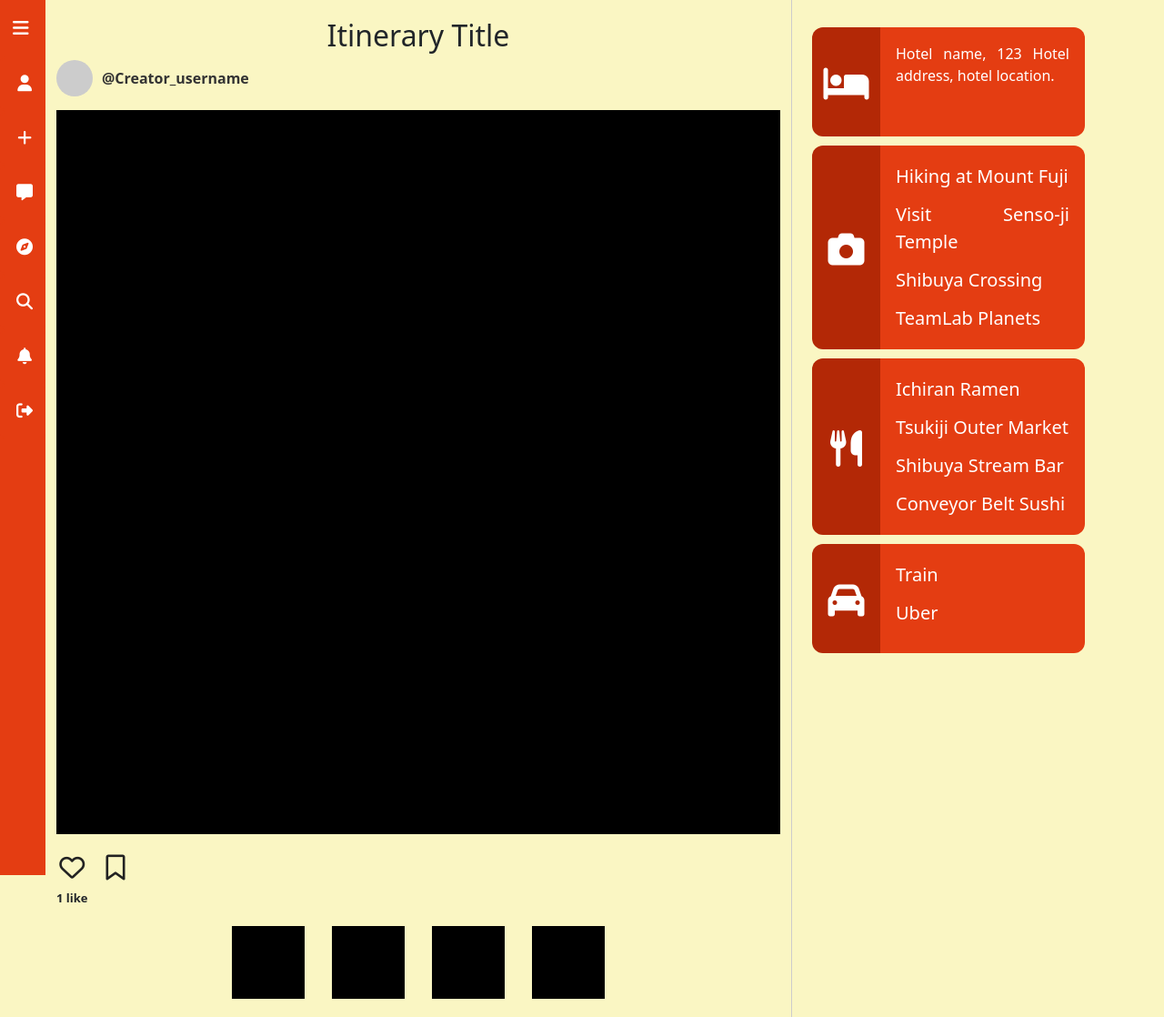
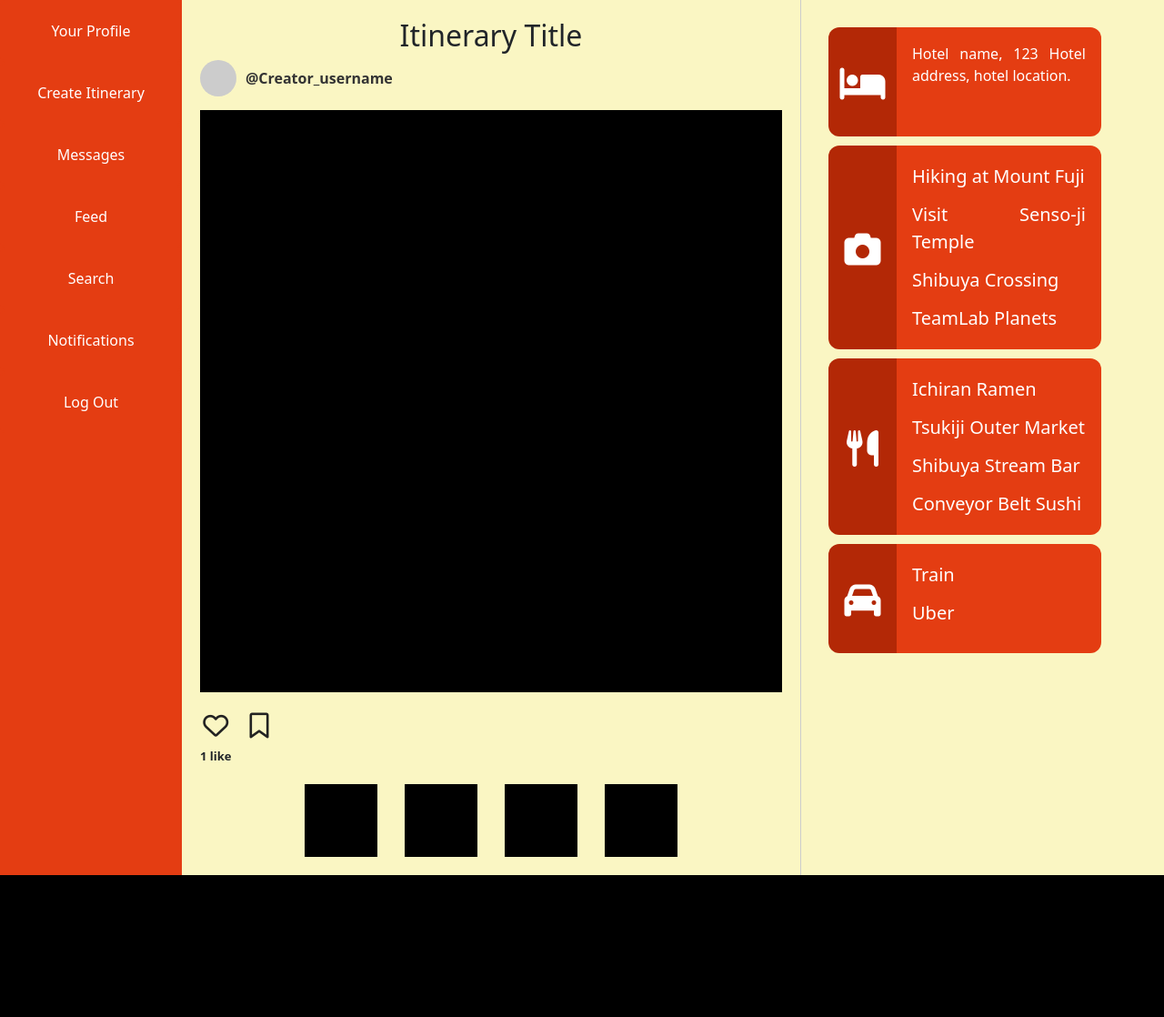
Before and after one commit to laura-camila-av/travel-social-media, a Flask app: page /itinerary/1 in a window 1280 px wide. Shown: the whole page at 91% size. After the commit the page ends 962 px from the top, so only its background shows below. Run offline with Flask 3, Linux system fonts and the light colour scheme; some libraries are stand-ins or nearby versions.

Commit message:
this branch had the removed merge commit from main which caused conflicts, removed that pr (#87) from this branch and made required changes for the notifications page. issue fixed

```diff
--- a/static/styles.css
+++ b/static/styles.css
@@ -777,77 +777,34 @@ a:hover, a:active {
 }
 
 /*Navigation Bar to go on every page*/
-.navigation-bar {
-    position: fixed;
-    top: 0;
-    left: 0;
-    width: 50px;
-    height: 100%;
-    background-color: #e43d12;
-    z-index: 100;
-    overflow: hidden;
-    transition: width 0.3s ease;
-}
-
-.navigation-bar.expanded {
-    width: 200px;
-}
-
-.nav-toggle-btn {
-    background: none;
-    border: none;
-    color: white;
-    font-size: 20px;
-    padding: 16px 14px;
-    cursor: pointer;
-    width: 100%;
-    text-align: left;
-}
-
-.nav-links {
-    list-style: none;
+.navigation-bar ul {
+    list-style-type: none;
     margin: 0;
     padding: 0;
-}
-
-.nav-links li a {
-    display: flex;
-    align-items: center;
-    gap: 14px;
-    color: white;
-    padding: 16px 14px;
+    width: 200px;
+    background-color: #e43d12;
+    position: fixed;
+    overflow: auto;
+    height: 100%;
+}
+
+.navigation-bar li a {
+    display: block;
+    color: white;
+    padding: 20px 14px;
     text-decoration: none;
-    white-space: nowrap;
-}
-
-.nav-links li a:hover {
+}
+
+.navigation-bar li a:hover {
     background-color: #e66240;
-}
-
-.nav-links li a i {
-    font-size: 18px;
-    min-width: 22px;
-    text-align: center;
-}
-
-.nav-label {
-    opacity: 0;
-    transition: opacity 0.2s ease;
-}
-
-.navigation-bar.expanded .nav-label {
-    opacity: 1;
-}
-
-@media (max-width: 768px) {
-    .navigation-bar {
-        display: none;
-    }
+    color: white;
 }
 /*Itinerary display styling START*/
 .page-wrapper {
-    margin-left: 50px;
-    transition: margin-left 0.3s ease;
+    margin-left: 200px; /* same as nav width */
+    display: flex;
+    height: 100vh;
+    overflow: hidden;
 }
 
 .middle-column {
--- a/templates/dms.html
+++ b/templates/dms.html
@@ -1,9 +1,6 @@
 <!DOCTYPE html>
 <html lang="en">
 <head>
-  <link rel="stylesheet" href="https://cdnjs.cloudflare.com/ajax/libs/font-awesome/6.5.0/css/all.min.css">
-  <link rel="stylesheet" href="https://cdnjs.cloudflare.com/ajax/libs/bootstrap/5.3.2/css/bootstrap.min.css">
-  <link rel="stylesheet" href="{{ url_for('static', filename='styles.css') }}">
   <meta charset="UTF-8" />
   <meta name="viewport" content="width=device-width, initial-scale=1.0" />
   <title>DMs</title>
@@ -149,7 +146,7 @@
     }
   }, 3000);
 </script>
-<script src="https://cdnjs.cloudflare.com/ajax/libs/bootstrap/5.3.2/js/bootstrap.bundle.min.js"></script>
+
 </body>
 </html>
 
--- a/templates/feed.html
+++ b/templates/feed.html
@@ -4,9 +4,7 @@
     <meta charset="UTF-8">
     <meta name="viewport" content="width=device-width, initial-scale=1.0">
     <title>Webname - Search</title>
-    <link rel="stylesheet" href="https://cdnjs.cloudflare.com/ajax/libs/font-awesome/6.5.0/css/all.min.css">
-    <link rel="stylesheet" href="https://cdnjs.cloudflare.com/ajax/libs/bootstrap/5.3.2/css/bootstrap.min.css">
-    <link rel="stylesheet" href="{{ url_for('static', filename='styles.css') }}">
+    <link rel="stylesheet" href="../static/styles.css">
 </head>
 
 <body>
@@ -88,7 +86,6 @@
         </div>
 
     </div>
-    <script src="https://cdnjs.cloudflare.com/ajax/libs/bootstrap/5.3.2/js/bootstrap.bundle.min.js"></script>
 </body>
 </html>
 
--- a/templates/itinerary-display.html
+++ b/templates/itinerary-display.html
@@ -12,9 +12,8 @@
     {% include 'navbar.html' %}
 
     <div class="page-wrapper">
-    <div class="container-fluid">
-        <div class="row">
-            <div class="col-lg-8 middle-column">
+        <div class="middle-column">
+
             <h2>Itinerary Title</h2>
             <div class="creator-section">
                 <div class="creator-pic"></div>
@@ -22,6 +21,7 @@
             </div>
             <div class="main-image"></div>
             <div class="action-buttons">
+                <!-- LIKE COLUMN -->
                 <div class="like-group">
                     <button
                         id="likeButton"
@@ -31,10 +31,12 @@
                     >
                         <i id="likeIcon" class="{% if user_liked %}fa-solid{% else %}fa-regular{% endif %} fa-heart"></i>
                     </button>
+
                     <span id="likeCount">
                         {{ like_count }} {% if like_count == 1 %}like{% else %}likes{% endif %}
                     </span>
                 </div>
+                <!-- SAVE BUTTON -->
                 <button
                     id="saveButton"
                     class="save-button {% if user_saved %}saved{% endif %}"
@@ -45,14 +47,27 @@
                 </button>
             </div>
             <div class="day-thumbnails">
-                    <div class="day-card"><div class="overlay-text">Day 2</div></div>
-                    <div class="day-card"><div class="overlay-text">Day 3</div></div>
-                    <div class="day-card"><div class="overlay-text">Day 4</div></div>
-                    <div class="day-card"><div class="overlay-text">Day 5</div></div>
-                </div>
+
+            <div class="day-card">
+            <div class="overlay-text">Day 2</div>
             </div>
 
-            <div class="col-lg-4 right-column">
+            <div class="day-card">
+            <div class="overlay-text">Day 3</div>
+            </div>
+
+            <div class="day-card">
+            <div class="overlay-text">Day 4</div>
+        </div>
+
+        <div class="day-card">
+            <div class="overlay-text">Day 5</div>
+        </div>
+
+        </div>
+
+    </div>
+   <div class="right-column">
     <div class="itinerary-detail-box">
         <div class="detail-icon-panel">
             <i class="fa-solid fa-bed"></i>
@@ -60,6 +75,7 @@
         <div class="detail-content">
             <p>Hotel name, 123 Hotel address, hotel location.</p>
         </div>
+
     </div>
 
     <div class="itinerary-detail-box" id="activities-box">
@@ -109,12 +125,12 @@
             </div>
         </div>
     </div>
-
     <div class="itinerary-detail-box" id="transport-box">
         <div class="detail-icon-panel">
             <i class="fa-solid fa-car"></i>
         </div>
         <div class="detail-content">
+            <div class="activities-content">
             <div class="transport-collapsed">
                 <p style="font-size: 20px; margin: 2px 0;">Train</p>
                 <p style="font-size: 20px; margin: 2px 0;">Uber</p>
@@ -130,12 +146,12 @@
             </div>
         </div>
     </div>
-            </div>
 
 </div>
 </div>
+
+
 </div>
-
 <script src="https://cdnjs.cloudflare.com/ajax/libs/jquery/3.7.1/jquery.min.js"></script>
 <script src="{{ url_for('static', filename='itinerary-display.js') }}"></script>
 <script>
--- a/templates/itinerary.html
+++ b/templates/itinerary.html
@@ -6,7 +6,6 @@
     <title>Create Itinerary</title>
     <link rel="stylesheet" href="{{ url_for('static', filename='styles.css') }}">
     <link rel="stylesheet" href="https://cdnjs.cloudflare.com/ajax/libs/font-awesome/6.5.0/css/all.min.css">
-    <link rel="stylesheet" href="https://cdnjs.cloudflare.com/ajax/libs/bootstrap/5.3.2/css/bootstrap.min.css">
 </head>
 <body>
 
@@ -677,7 +676,6 @@ function updateTilePreview(field, dayNum) {
             });
         }
     </script>
-    <script src="https://cdnjs.cloudflare.com/ajax/libs/bootstrap/5.3.2/js/bootstrap.bundle.min.js"></script>
 </body>
 </html>
 
--- a/templates/navbar.html
+++ b/templates/navbar.html
@@ -1,88 +1,15 @@
 <!-- NAVBAR -->
-<nav class="navigation-bar" id="sideNav">
-    <button class="nav-toggle-btn" id="navToggle">
-        <i class="fa-solid fa-bars"></i>
-    </button>
-    <ul class="nav-links">
-        <li>
-            <a href="{{ url_for('user_profile') }}">
-                <i class="fa-solid fa-user"></i>
-                <span class="nav-label">Your Profile</span>
-            </a>
-        </li>
-        <li>
-            <a href="{{ url_for('itinerary_create') }}">
-                <i class="fa-solid fa-plus"></i>
-                <span class="nav-label">Create Itinerary</span>
-            </a>
-        </li>
-        <li>
-            <a href="{{ url_for('dms') }}">
-                <i class="fa-solid fa-message"></i>
-                <span class="nav-label">Messages</span>
-            </a>
-        </li>
-        <li>
-            <a href="{{ url_for('feed') }}">
-                <i class="fa-solid fa-compass"></i>
-                <span class="nav-label">Feed</span>
-            </a>
-        </li>
-        <li>
-            <a href="{{ url_for('search') }}">
-                <i class="fa-solid fa-magnifying-glass"></i>
-                <span class="nav-label">Search</span>
-            </a>
-        </li>
-        <li>
-            <a href="{{ url_for('notifications') }}">
-                <i class="fa-solid fa-bell"></i>
-                <span class="nav-label">Notifications</span>
-            </a>
-        </li>
-        <li>
-            <a href="{{ url_for('logout') }}" id="logoutLink">
-                <i class="fa-solid fa-right-from-bracket"></i>
-                <span class="nav-label">Log Out</span>
-            </a>
-        </li>
+<div class="navigation-bar">
+    <ul>
+        <li><a href="{{ url_for('user_profile') }}">Your Profile</a></li>
+        <li><a href="{{ url_for('itinerary_create') }}">Create Itinerary</a></li>
+        <li><a href="{{ url_for('dms') }}">Messages</a></li>
+        <li><a href="{{ url_for('feed') }}">Feed</a></li>
+        <li><a href="{{ url_for('search') }}">Search</a></li>
+        <li><a href="{{ url_for('notifications') }}">Notifications</a></li>
+        <li><a href="#" id="logoutLink">Log Out</a></li>
     </ul>
-</nav>
-
-<div id="logoutModal" class="modal hidden">
-    <div class="modal-box">
-        <p>Are you sure you want to log out?</p>
-        <div class="modal-buttons">
-            <button class="btn-confirm" onclick="confirmLogout()">Yes</button>
-            <button class="btn-cancel" onclick="closeModal()">Cancel</button>
-        </div>
-    </div>
 </div>
-
-<script>
-document.getElementById('navToggle').addEventListener('click', function() {
-    document.getElementById('sideNav').classList.toggle('expanded');
-});
-
-document.addEventListener("DOMContentLoaded", function () {
-    const logoutLink = document.getElementById("logoutLink");
-    const modal = document.getElementById("logoutModal");
-    if (logoutLink && modal) {
-        logoutLink.addEventListener("click", function (e) {
-            e.preventDefault();
-            modal.classList.remove("hidden");
-        });
-    }
-});
-
-function closeModal() {
-    document.getElementById("logoutModal").classList.add("hidden");
-}
-
-function confirmLogout() {
-    window.location.href = "{{ url_for('logout') }}";
-}
-</script>
 
 <!-- LOGOUT MODAL -->
 <div id="logoutModal" class="modal hidden">
--- a/templates/user-profile.html
+++ b/templates/user-profile.html
@@ -2,8 +2,6 @@
 <html>
 <head>
     <link rel="stylesheet" href="https://cdnjs.cloudflare.com/ajax/libs/font-awesome/6.5.0/css/all.min.css">
-    <link rel="stylesheet" href="https://cdnjs.cloudflare.com/ajax/libs/font-awesome/6.5.0/css/all.min.css">
-    <link rel="stylesheet" href="https://cdnjs.cloudflare.com/ajax/libs/bootstrap/5.3.2/css/bootstrap.min.css">
     <link rel="stylesheet" href="{{ url_for('static', filename='styles.css') }}">
     <style>
         .bio-editing {
@@ -217,7 +215,6 @@
         }
     </script>
     {% endif %}
-    <script src="https://cdnjs.cloudflare.com/ajax/libs/bootstrap/5.3.2/js/bootstrap.bundle.min.js"></script>
 </body>
 </html>
 
```
Lines whose indentation alone changed are shown as unchanged.
